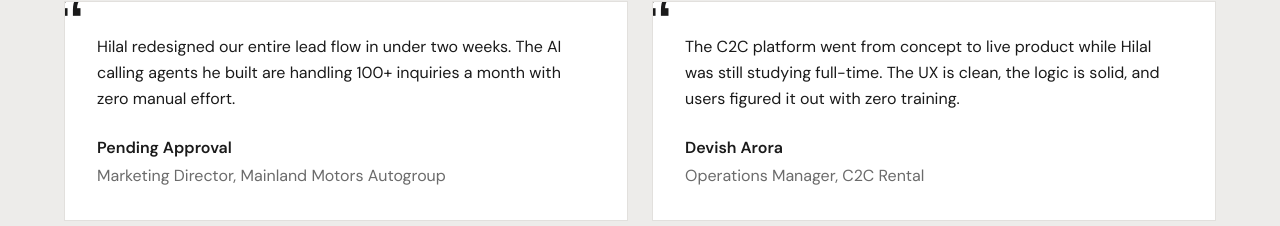
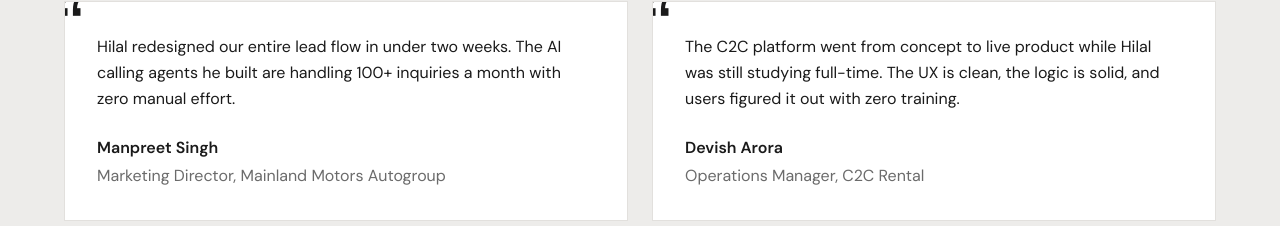
Before and after one commit to papjihaihumaapke/portfolionew, a React (Vite) app: page / in a window 1280 px wide. Shown: the part 3007-3233 px from the top of the page. Built offline with nearby package versions, Linux system fonts and the light colour scheme; a web font is replaced by a local one.

Commit message:
Update testimonial name to Manpreet Singh

```diff
--- a/src/data/home.ts
+++ b/src/data/home.ts
@@ -44,7 +44,7 @@ export const homeContent = {
       {
         quote:
           'Hilal redesigned our entire lead flow in under two weeks. The AI calling agents he built are handling 100+ inquiries a month with zero manual effort.',
-        name: 'Pending Approval',
+        name: 'Manpreet Singh',
         title: 'Marketing Director, Mainland Motors Autogroup',
       },
       {
```
